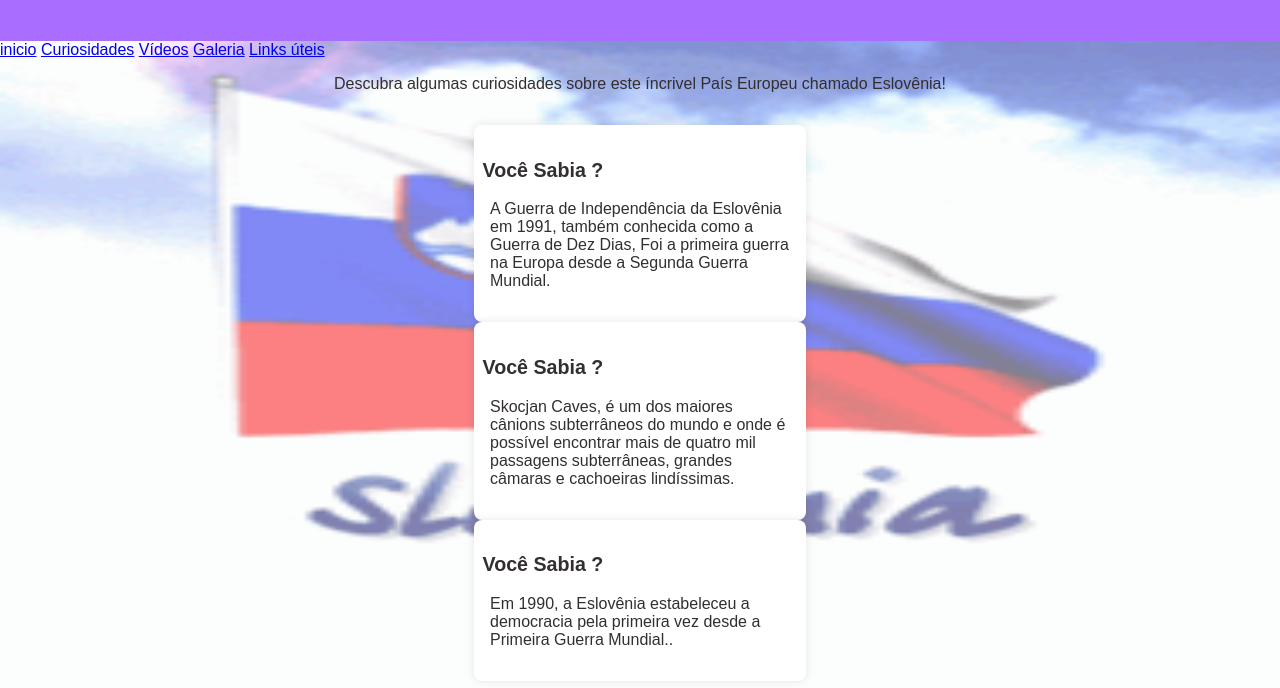
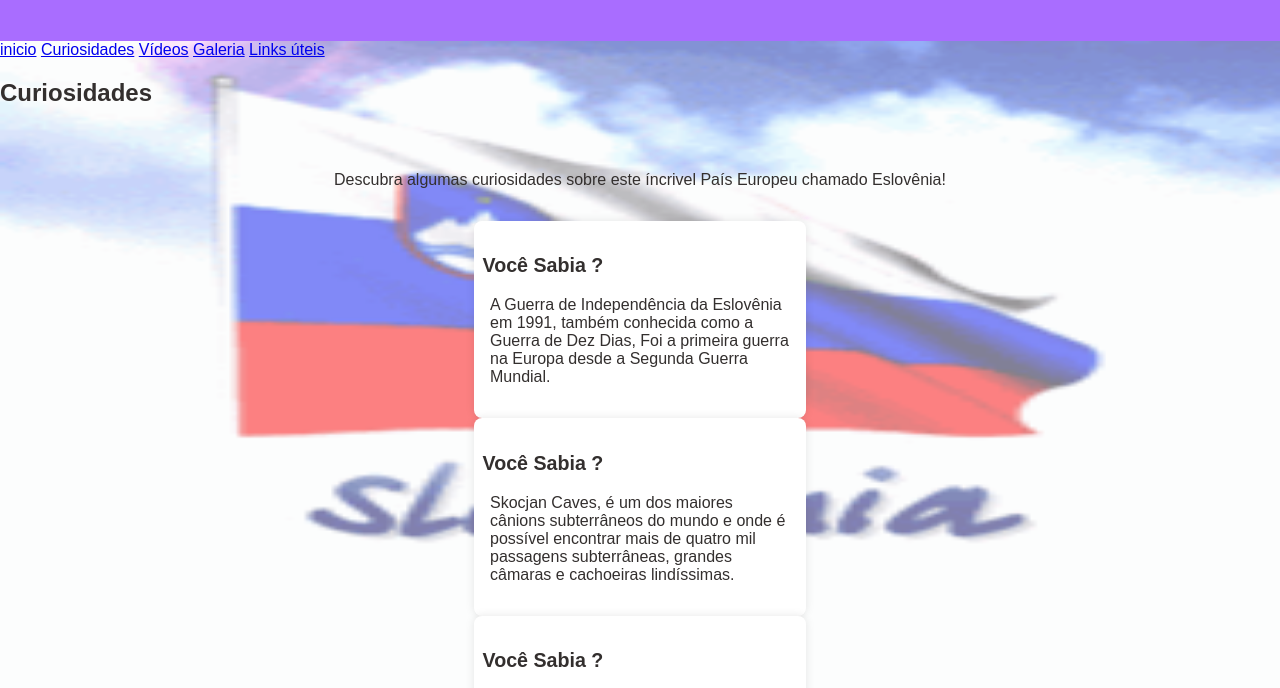
Before and after one commit to NicolasSeila420/curiosidadeslegaisvoc-sabia, a plain HTML site: page index.html in a window 1280 px wide. Shown: the part 75-763 px from the top of the page. Drawn offline with Linux system fonts and the light colour scheme.

Commit message:
AAAAAAAAAAAAAAAAAAAAAAAAA

```diff
--- a/index.html
+++ b/index.html
@@ -22,6 +22,10 @@
           <a href="#links" >Links úteis</a>
 </nav>
 
+<div class="hero">
+  <h2>Curiosidades</h2>
+</div>
+<main>
 <div class="intro">
 
   <p> Descubra algumas curiosidades sobre este íncrivel País Europeu chamado Eslovênia!</p>
@@ -48,6 +52,7 @@
     <p>Em 1990, a Eslovênia estabeleceu a democracia pela primeira vez desde a Primeira Guerra Mundial..</p>
   </div>
 </section>
+</main>
 
 <footer>
   <p>Site desenvolvido por Josip Broz Tito - Agência dos Correios Juscelino Kubitscheck</p>
```
